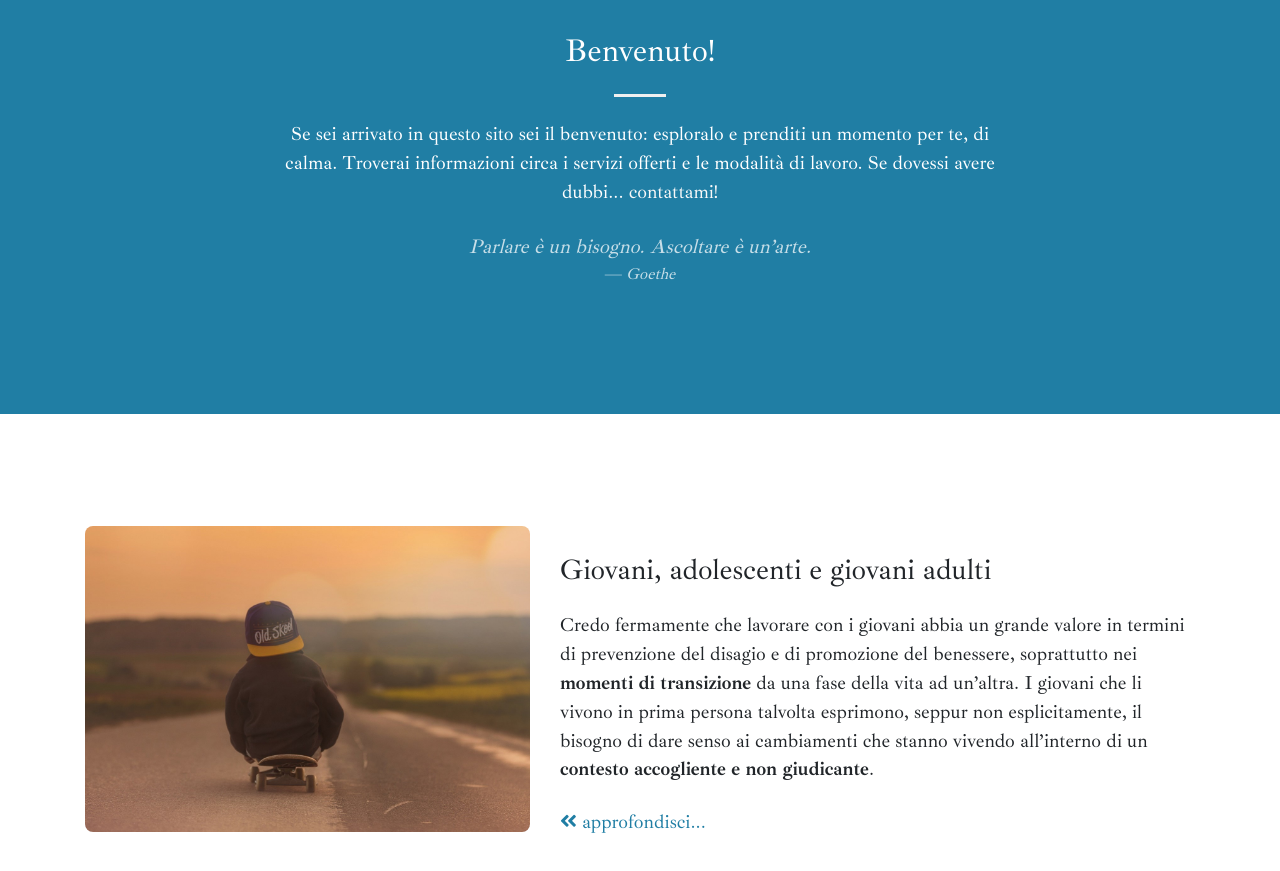
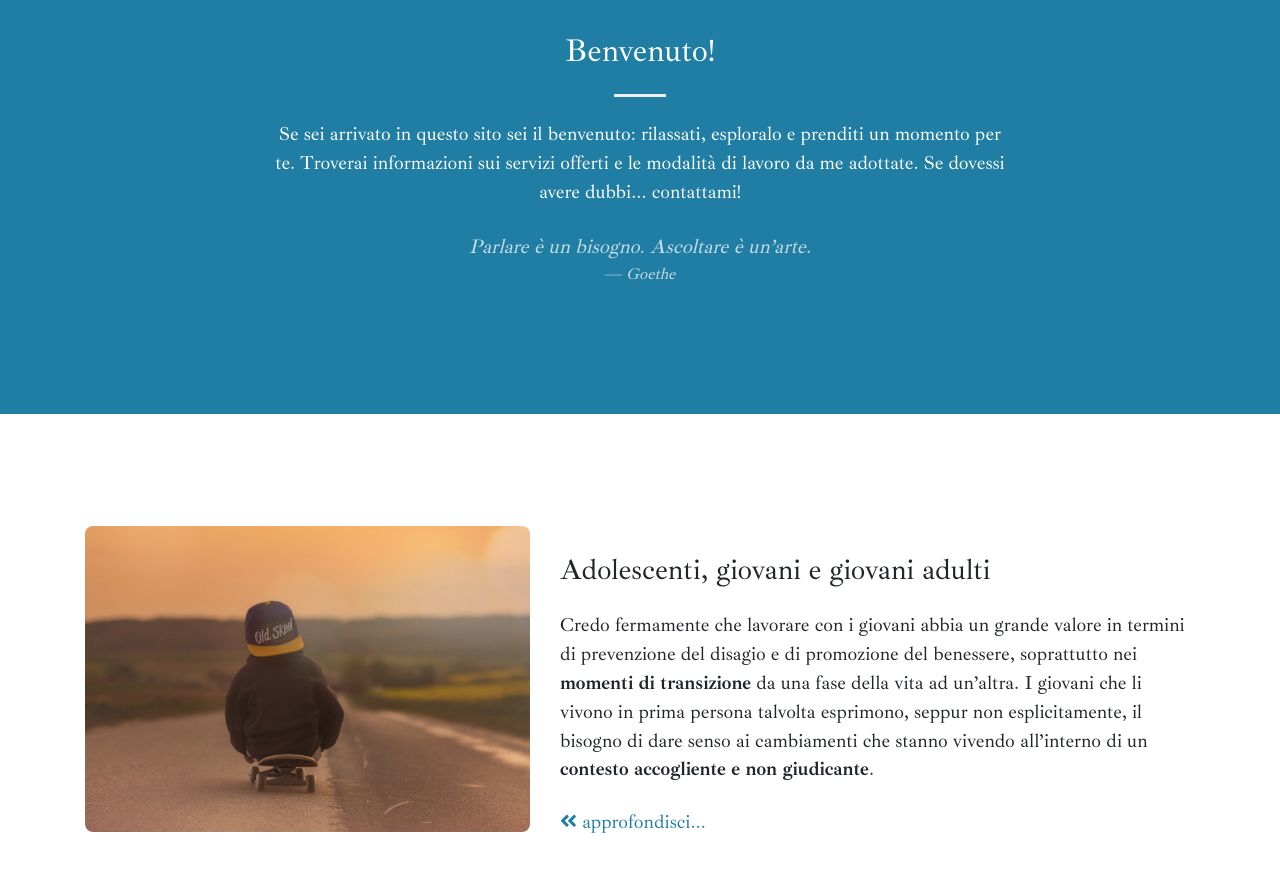
Before and after one commit to abwww/abwww.github.io, a plain HTML site: page index.html in a window 1280 px wide. Shown: the part 880-1751 px from the top of the page. Drawn offline with Linux system fonts and the light colour scheme.

Commit message:
Update index.html

```diff
--- a/index.html
+++ b/index.html
@@ -106,7 +106,7 @@
         <div class="col-lg-8 text-center">
           <h2 class="text-white mt-0">Benvenuto!</h2>
           <hr class="divider light my-4">
-          <p class="text-white mb-4">Se sei arrivato in questo sito sei il benvenuto: esploralo e prenditi un momento per te, di calma. Troverai informazioni circa i servizi offerti e le modalità di lavoro. Se dovessi avere dubbi... <a class="js-scroll-trigger light" href="#contact">contattami!</a></p>
+          <p class="text-white mb-4">Se sei arrivato in questo sito sei il benvenuto: rilassati, esploralo e prenditi un momento per te. Troverai informazioni sui servizi offerti e le modalità di lavoro da me adottate. Se dovessi avere dubbi... <a class="js-scroll-trigger light" href="#contact">contattami!</a></p>
           <blockquote class="blockquote text-center text-white-75 font-weight-light">
             <p class="mb-0"><em>Parlare è un bisogno. Ascoltare è un’arte.</em></p>
             <footer class="blockquote-footer text-white-75"><em>Goethe</em></footer>
@@ -129,7 +129,7 @@
         </div>
         <div class="col-lg-7 col-md-7 col-sm-12 my-auto">
           <div>
-            <h3 class="my-4">Giovani, adolescenti e giovani adulti</h3>
+            <h3 class="my-4">Adolescenti, giovani e giovani adulti</h3>
             <p class="my-4">
               Credo fermamente che lavorare con i giovani abbia un grande valore in termini di prevenzione del disagio e di promozione del benessere, soprattutto nei <strong>momenti di transizione</strong> da una fase della vita ad un’altra. I giovani che li vivono in prima persona talvolta esprimono, seppur non esplicitamente, il bisogno di dare senso ai cambiamenti che stanno vivendo all’interno di un <strong>contesto accogliente e non giudicante</strong>.
             </p>
```
